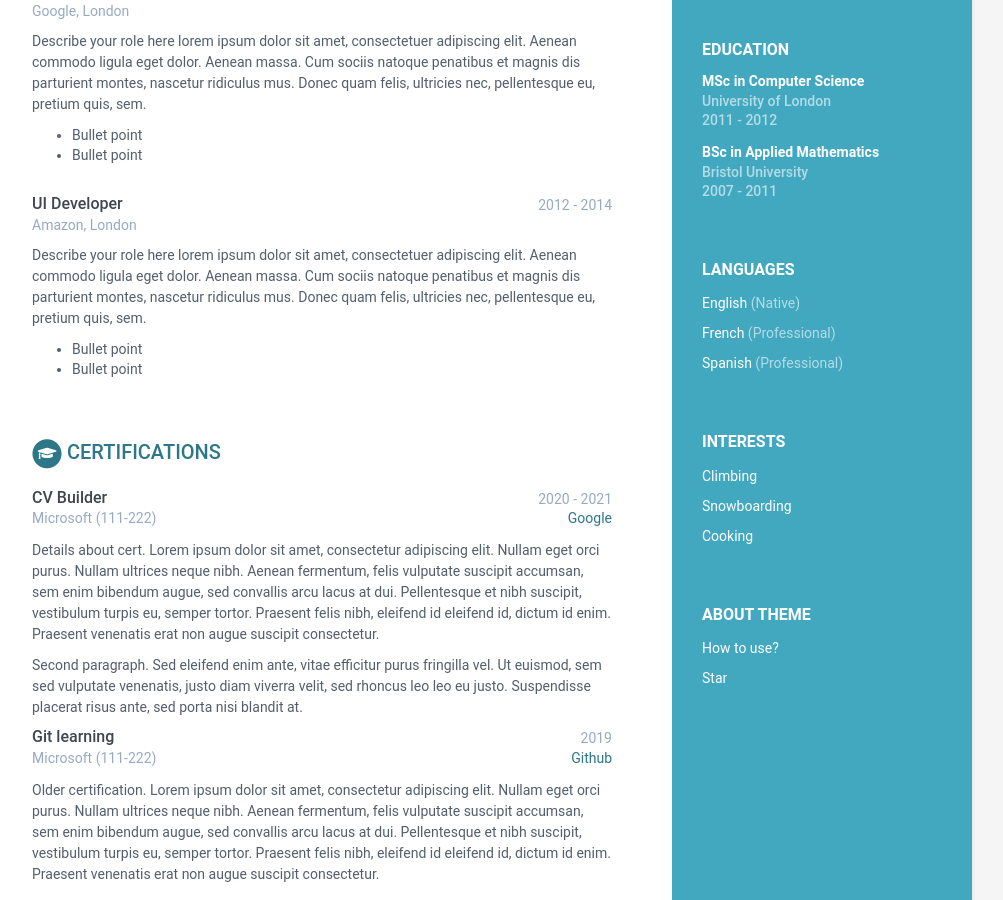
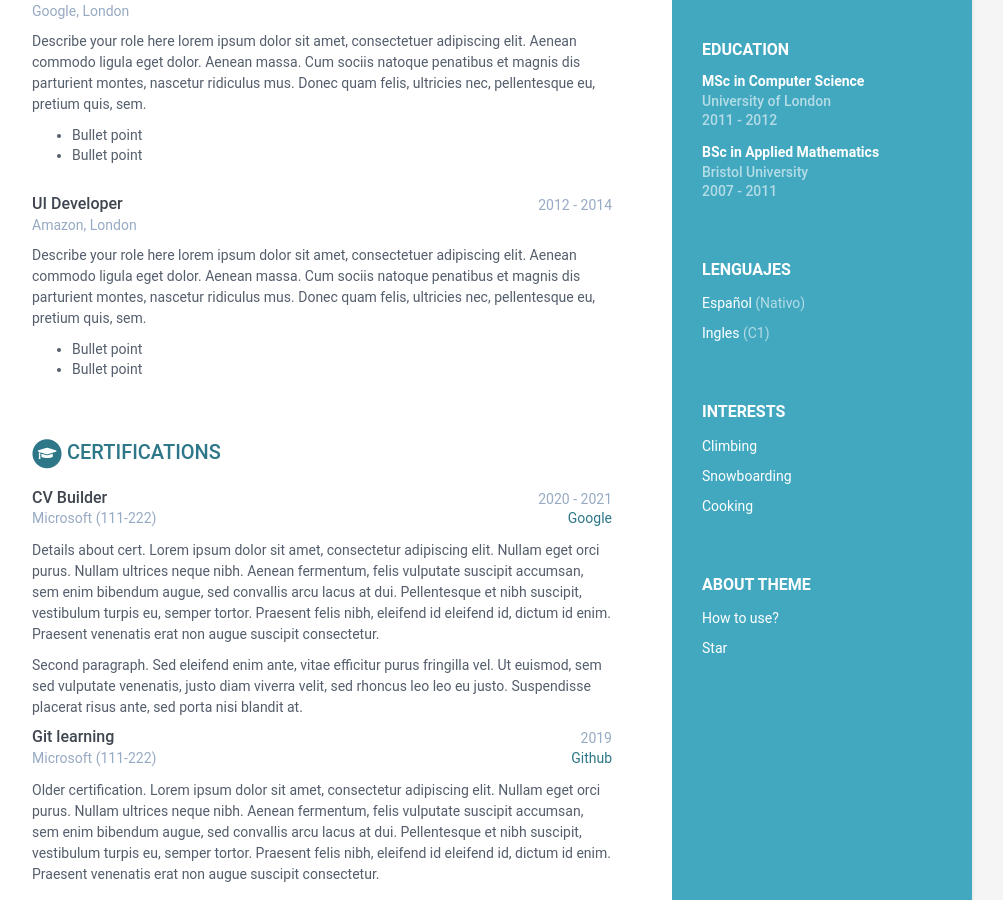
Before and after one commit to ShalkYT/Taller-Issues, a Jekyll site: the page built from index.html, in a window 1280 px wide and 900 px high, scrolled down 629 px. Shown: the whole window, without its empty margins (168-1171 px from the left). Built offline with Jekyll 4.4.1, drawn with Linux system fonts in a browser that asks for light colours.

Commit message:
Actualizacion idiomas

```diff
--- a/_data/data.yml
+++ b/_data/data.yml
@@ -31,16 +31,13 @@ sidebar:
     pdf: http://www.africau.edu/images/default/sample.pdf
 
     languages:
-      title: Languages
+      title: Lenguajes
       info:
-        - idiom: English
-          level: Native
+        - idiom: Español
+          level: Nativo
 
-        - idiom: French
-          level: Professional
-
-        - idiom: Spanish
-          level: Professional
+        - idiom: Ingles
+          level: C1
 
     interests:
       title: Interests
```
